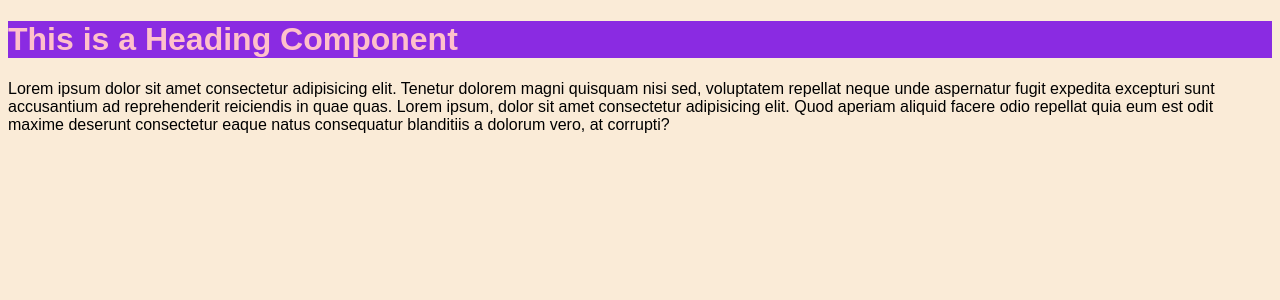
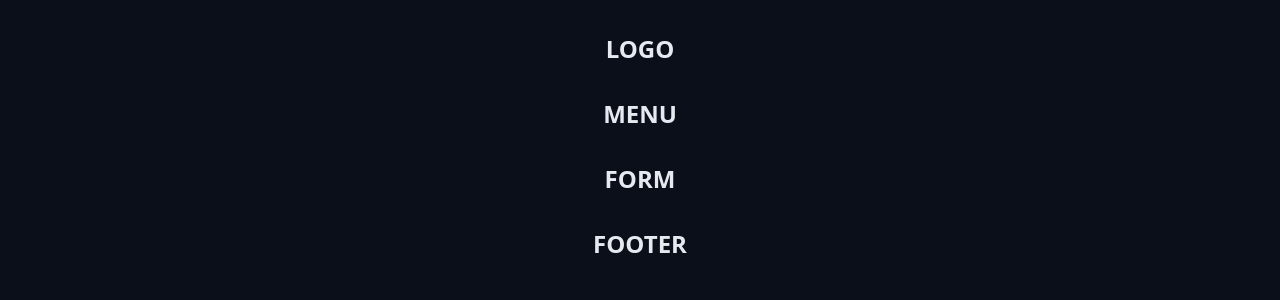
Before and after one commit to frogwarlock/chronos-pomodoro, a React (Vite) app: page / in a window 1280 px wide. Shown: the top 300 px of the page. Built offline with nearby package versions, Linux system fonts and the light colour scheme.

Commit message:
feat:Criação do Container; estruturação dos componentes

```diff
--- a/package.json
+++ b/package.json
@@ -10,6 +10,7 @@
     "preview": "vite preview"
   },
   "dependencies": {
+    "lucide-react": "^0.548.0",
     "react": "^19.1.1",
     "react-dom": "^19.1.1"
   },
--- a/src/App.tsx
+++ b/src/App.tsx
@@ -1,18 +1,19 @@
 // Usa PascalCase
 import './styles/theme.css'
 import './styles/global.css'
-import { Heading } from './components/Heading'
+import { Container } from './components/Container';
+import { Heading } from './components/Heading';
+
+
 
 export function App() {
 
     return (
-        // (React) Fragment <> </> para não adicionar nós desnecessários na árvore DOM
         <>
-            <Heading />
-            <p>
-                Lorem ipsum dolor sit amet consectetur adipisicing elit. Tenetur dolorem magni quisquam nisi sed, voluptatem repellat neque unde aspernatur fugit expedita excepturi sunt accusantium ad reprehenderit reiciendis in quae quas.
-                Lorem ipsum, dolor sit amet consectetur adipisicing elit. Quod aperiam aliquid facere odio repellat quia eum est odit maxime deserunt consectetur eaque natus consequatur blanditiis a dolorum vero, at corrupti?
-            </p>
+           <Container><Heading>LOGO</Heading></Container>
+           <Container><Heading>MENU</Heading></Container>
+           <Container><Heading>FORM</Heading></Container>
+           <Container><Heading>FOOTER</Heading></Container>
         </>
     );
 }
--- /dev/null
+++ b/src/components/Container/index.tsx
@@ -0,0 +1,18 @@
+import styles from './styles.module.css';
+
+type ContainerProps = {
+    children: React.ReactNode
+}
+
+export function Container({children}: ContainerProps) {
+    return (
+        <div className={styles.Container}>
+                <div className={styles.content}>
+                    <section>
+                        {children}
+                    </section>
+                </div>
+           </div>
+
+    )
+}
--- /dev/null
+++ b/src/components/Container/styles.module.css
@@ -0,0 +1,12 @@
+.Container-fluid{
+    max-width: auto;
+}
+
+.Container{
+    max-width: 98rem;
+    margin: 0 auto;
+}
+
+.content{
+    margin: 3.2rem
+}
--- a/src/components/Heading.module.css
+++ /dev/null
@@ -1,3 +0,0 @@
-.heading {
-    background-color: blueviolet;
-}
--- a/src/components/Heading.tsx
+++ /dev/null
@@ -1,6 +0,0 @@
-// className é bom para localizar de onde vem, cuidar para não ter conflito com outras bibliotecas
-import styles from'./Heading.module.css';
-
-export function Heading() {
-    return <h1 className={styles.heading}>This is a Heading Component</h1>;
-}
--- /dev/null
+++ b/src/components/Heading/index.tsx
@@ -0,0 +1,12 @@
+// className é bom para localizar de onde vem, cuidar para não ter conflito com outras bibliotecas
+import styles from'./styles.module.css';
+
+// serve para definir o tipo das props que o componente espera receber
+type HeadingProps = {
+    children: React.ReactNode;
+}
+
+export function Heading({children}: HeadingProps) {
+
+    return <h1 className={styles.heading}>{children}</h1>;
+}
--- /dev/null
+++ b/src/components/Heading/styles.module.css
@@ -0,0 +1,7 @@
+.heading {
+    margin: 3.2rem 0;
+    display: flex;
+    align-items: center;
+    justify-content: center;
+    gap: 2.4rem;
+}
--- a/src/styles/global.css
+++ b/src/styles/global.css
@@ -1,8 +1,16 @@
-body {
-    font-family: Poppins, sans-serif;
-    background-color: antiquewhite;
+* {
+    margin: 0;
+    padding: 0;
+    box-sizing: border-box;
 }
 
-h1 {
-    color: var(--primary);
+html {
+    font-size: 62.5%;
 }
+
+body {
+    font-family: system-ui, -apple-system, BlinkMacSystemFont, 'Segoe UI', Roboto, Oxygen, Ubuntu, Cantarell, 'Open Sans', 'Helvetica Neue', sans-serif;
+    font-size: 1.6rem; /* 16px */
+    background: var(--gray-900);
+    color: var(--text-default);
+}
--- a/src/styles/theme.css
+++ b/src/styles/theme.css
@@ -1,3 +1,37 @@
 :root{
-    --primary: pink;
+    --gray-100: #e6e9f0;
+  --gray-200: #cdd3e1;
+  --gray-300: #aab3cc;
+  --gray-400: #555f7d;
+  --gray-500: #454f6a;
+  --gray-600: #363d56;
+  --gray-700: #272f43;
+  --gray-800: #181f2e;
+  --gray-900: #0a0f1a;
+
+  --primary-light: #4de7b7;
+  --primary: #0da170;
+  --primary-dark: #065f46;
+
+  --link-color: #10b981;
+  --link-hover: #0b8a60;
+
+  --success: #22c55e;
+  --warning: #eab308;
+  --error: #991b1b;
+  --info: #0ea5e9;
+
+  --text-over-primary: #0a0f1a;
+  --text-over-primary-dark: #e6e9f0;
+  --text-over-primary-light: #0a0f1a;
+  --text-over-success: #0a0f1a;
+  --text-over-warning: #0a0f1a;
+  --text-over-error: #e6e9f0;
+  --text-over-info: #0a0f1a;
+
+  --text-default: #e6e9f0;
+  --text-muted: #aab3cc;
+
+  --disabled: #555f7d;
+  --text-disabled: #aab3cc;
 }
```
Also changed, not shown: 1 other file (tests, documents, lock files or other folders).
